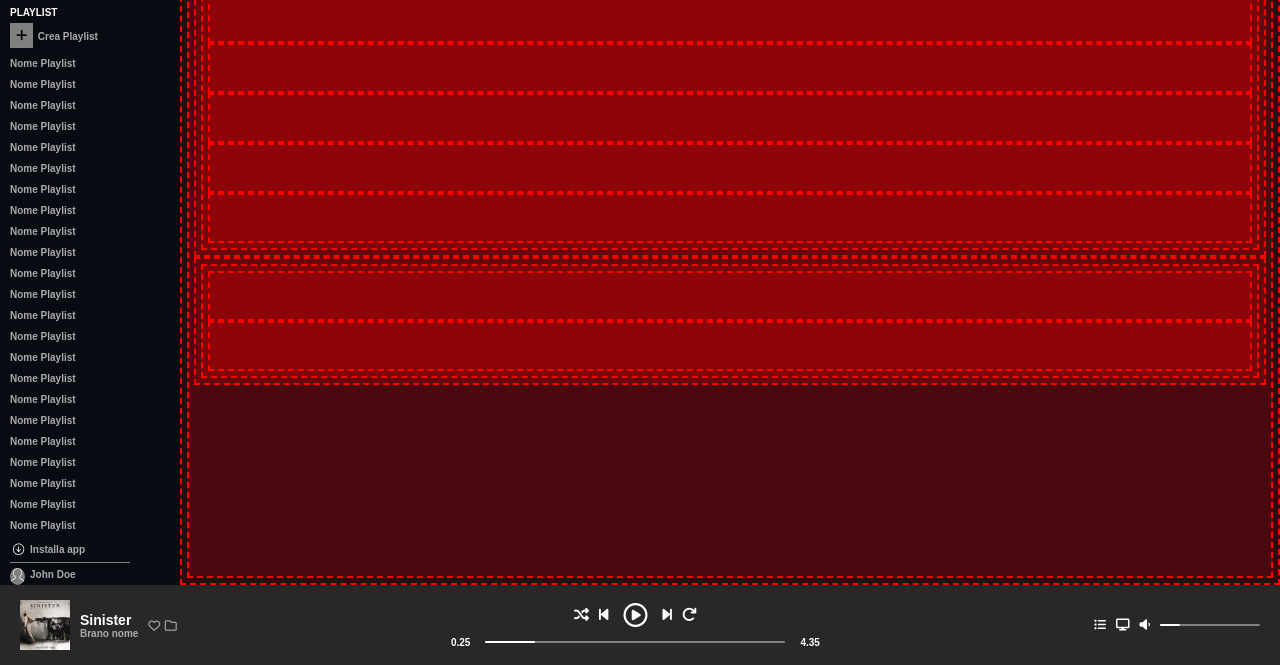
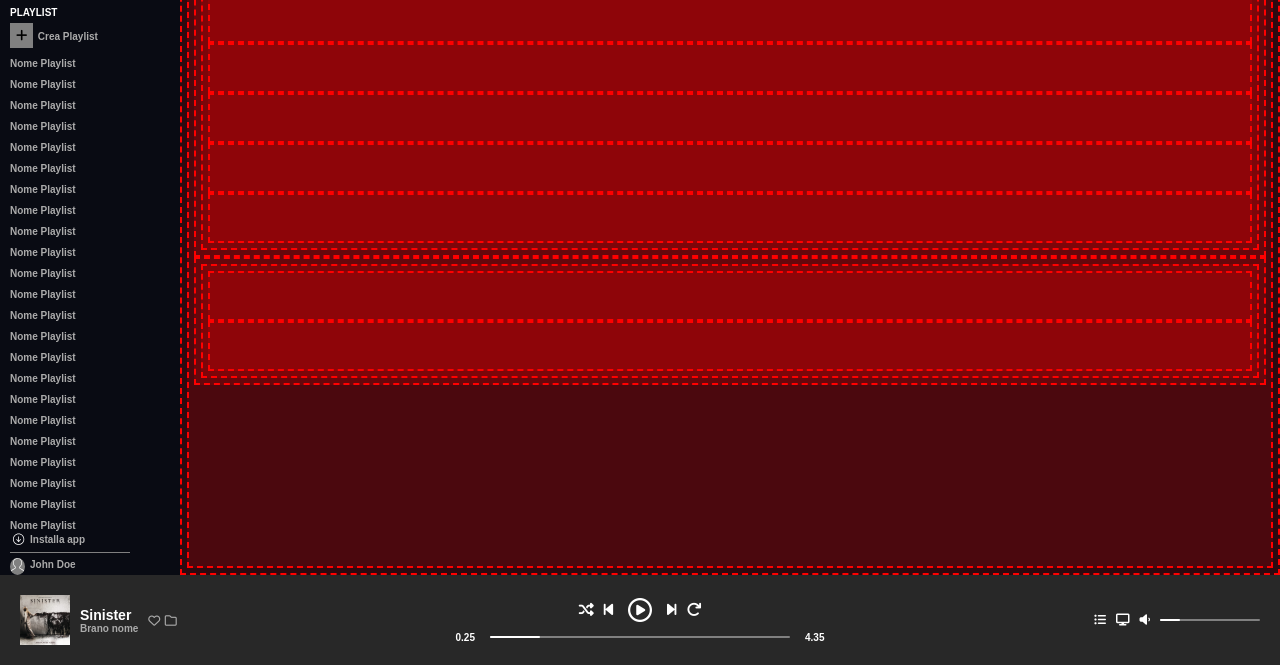
Before and after one commit to arielmusa/html-css-spotifyweb, a plain HTML site: page index.html in a window 1280 px wide. Shown: the part 135-800 px from the top of the page. Drawn offline with Linux system fonts and the light colour scheme.

Commit message:
responsive lg: absolute center main controls

```diff
--- a/css/style.css
+++ b/css/style.css
@@ -495,10 +495,11 @@ PLAYER SECONDARY CONTROLS
 /***************** layout-lg *****************/
 @media screen and (min-width: 1024px) {
   :root {
-    --player-height: 80px;
+    --player-height: 90px;
   }
   .player {
     padding: var(--default-distance-padding);
+    position: relative;
   }
   .player .song-info .song {
     padding-left: var(--default-distance-padding);
@@ -523,9 +524,11 @@ PLAYER MAIN CONTROLS
 ****/
   .player-song-main-controls {
     font-size: 15px !important;
-    /*  position: absolute;
+    position: absolute;
     left: 0;
-    right: 0; */
+    right: 0;
+    bottom: 0;
+    top: 0;
   }
   .player .top-controls .center-play-control {
     font-size: 24px;
```
Also changed, not shown: index.html (+1 -0 lines).
